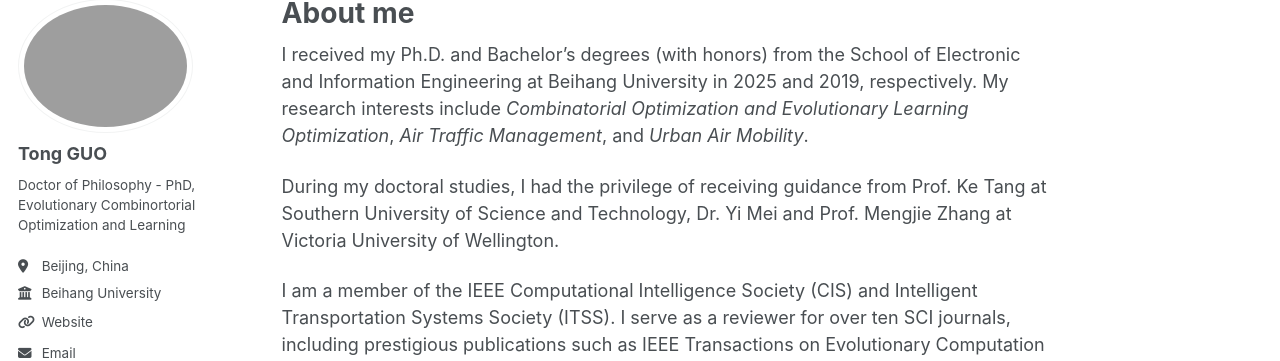
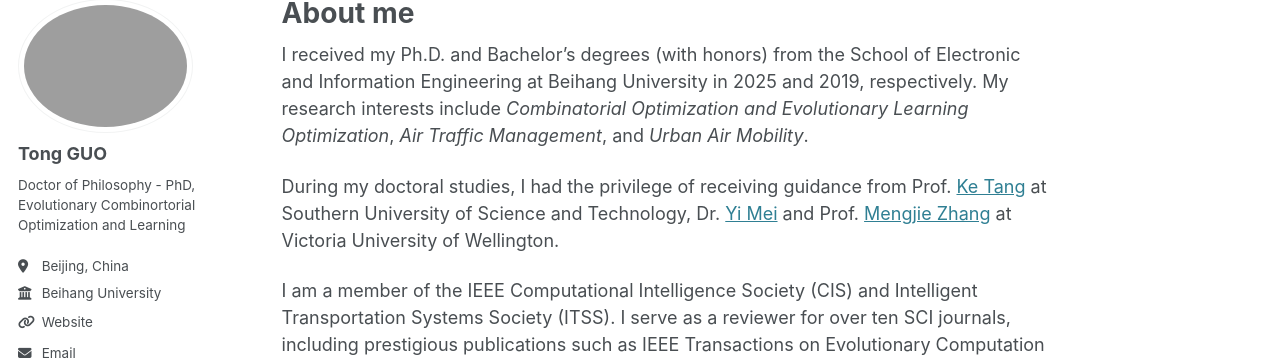
Before and after one commit to buaaguotong/buaaguotong.github.io, a Jekyll site: the page built from _pages/about.md, in a window 1280 px wide and 900 px high. Shown: the part 107-468 px from the top of the window. Built offline with Jekyll 4.4.1, drawn with Linux system fonts in a browser that asks for light colours; some web fonts are replaced; part of the change alters nothing that is shown.

```diff
--- a/_pages/about.md
+++ b/_pages/about.md
@@ -8,7 +8,7 @@ redirect_from:
 ---
 I received my Ph.D. and Bachelor’s degrees (with honors) from the School of Electronic and Information Engineering at Beihang University in 2025 and 2019, respectively. My research interests include *Combinatorial Optimization and Evolutionary Learning Optimization*, *Air Traffic Management*, and *Urban Air Mobility*.
 
-During my doctoral studies, I had the privilege of receiving guidance from Prof. Ke Tang at Southern University of Science and Technology, Dr. Yi Mei and Prof. Mengjie Zhang at Victoria University of Wellington.
+During my doctoral studies, I had the privilege of receiving guidance from Prof. [Ke Tang](https://www.sustech.edu.cn/en/faculties/tangke.html) at Southern University of Science and Technology, Dr. [Yi Mei](https://people.wgtn.ac.nz/yi.mei) and Prof. [Mengjie Zhang](https://people.wgtn.ac.nz/Mengjie.Zhang) at Victoria University of Wellington.
 
 I am a member of the IEEE Computational Intelligence Society (CIS) and Intelligent Transportation Systems Society (ITSS). I serve as a reviewer for over ten SCI journals, including prestigious publications such as IEEE Transactions on Evolutionary Computation (TEVC), IEEE Intelligent Transportation Systems Magazine (ITSM), and Complex & Intelligent Systems.
 
```
